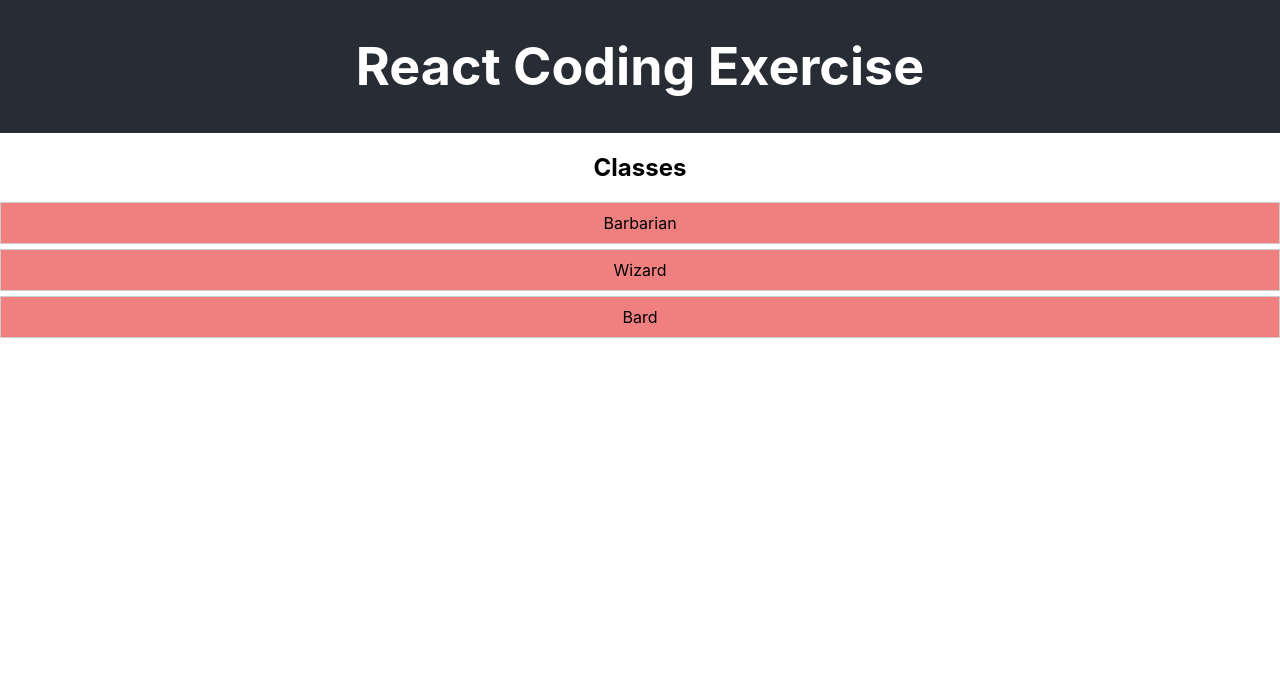
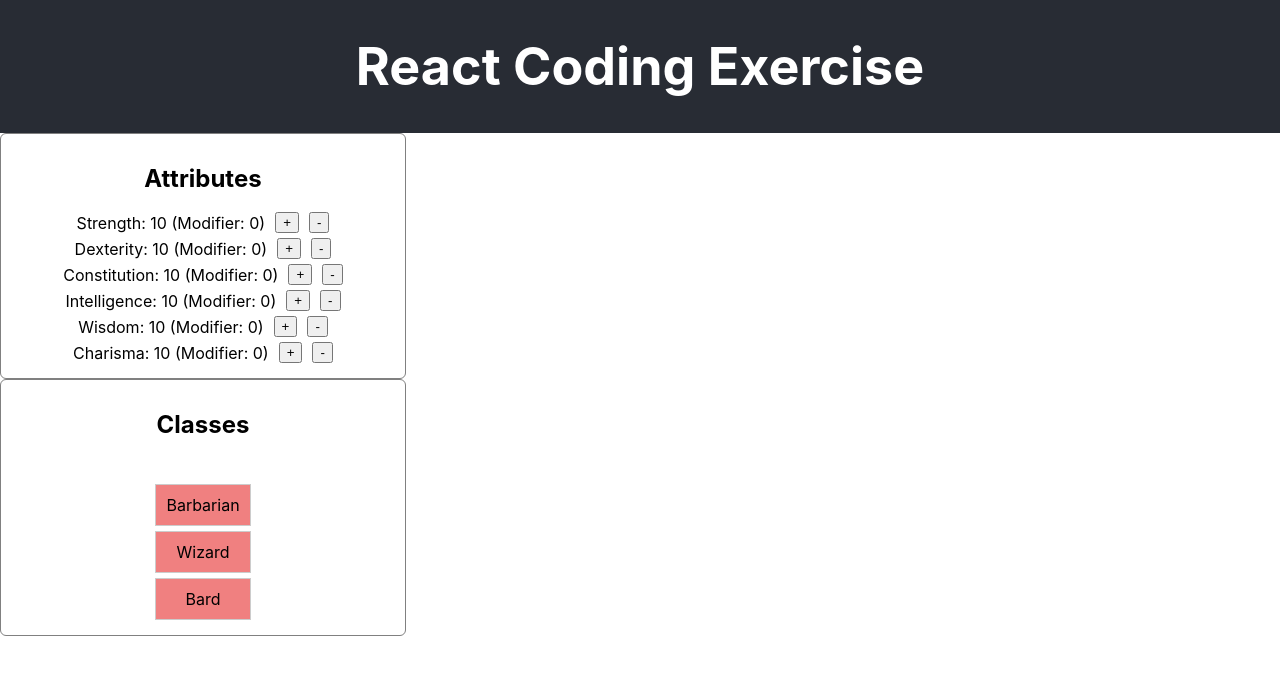
Before and after one commit to faizanjehangir/recruiting-webapp-character, a React (Create React App) app: page / in a window 1280 px wide. Shown: the top 674 px of the page. Built offline with nearby package versions, Linux system fonts and the light colour scheme.

Commit message:
feat: add attribute modifier

```diff
--- a/src/App.css
+++ b/src/App.css
@@ -62,3 +62,20 @@
 .class-selection > div.selected {
   background-color: lightgreen;
 }
+
+.section {
+  align-items: center;
+  border: gray solid 1px;
+  border-radius: 6px;
+  display: flex;
+  flex-direction: column;
+  padding: 10px;
+  width: 30%;
+}
+
+.section-rows {
+  display: flex;
+  align-items: center;
+  gap: 10px;
+  padding-bottom: 5px;
+}
--- a/src/App.js
+++ b/src/App.js
@@ -1,6 +1,7 @@
 import { useState } from 'react';
 import './App.css';
 import ClassSelection from './components/ClassSelection.js';
+import Attribute from './components/Attribute.js';
 import { ATTRIBUTE_LIST, SKILL_LIST } from './consts.js';
 
 const initialCharacter = {
@@ -57,6 +58,20 @@ function App() {
         <h1>React Coding Exercise</h1>
       </header>
       <div className="section">
+        <h2>Attributes</h2>
+        {Object.keys(selectedCharacter.attributes).map(attr => (
+          <Attribute
+            key={attr}
+            characterId={selectedCharacter.id}
+            name={attr}
+            value={selectedCharacter.attributes[attr]}
+            modifier={Math.floor((selectedCharacter.attributes[attr] - 10) / 2)}
+            onIncrement={incrementAttribute}
+            onDecrement={decrementAttribute}
+          />
+        ))}
+      </div>
+      <div className="section">
         <h2>Classes</h2>
         <ClassSelection
           selectedClass={selectedClass}
--- /dev/null
+++ b/src/components/Attribute.js
@@ -0,0 +1,13 @@
+import React from 'react';
+
+const Attribute = ({ characterId, name, value, modifier, onIncrement, onDecrement }) => {
+  return (
+    <div className="section-rows">
+      <span>{name}: {value} (Modifier: {modifier})</span>
+      <button onClick={() => onIncrement(characterId, name)}>+</button>
+      <button onClick={() => onDecrement(characterId, name)}>-</button>
+    </div>
+  );
+};
+
+export default Attribute;
```
